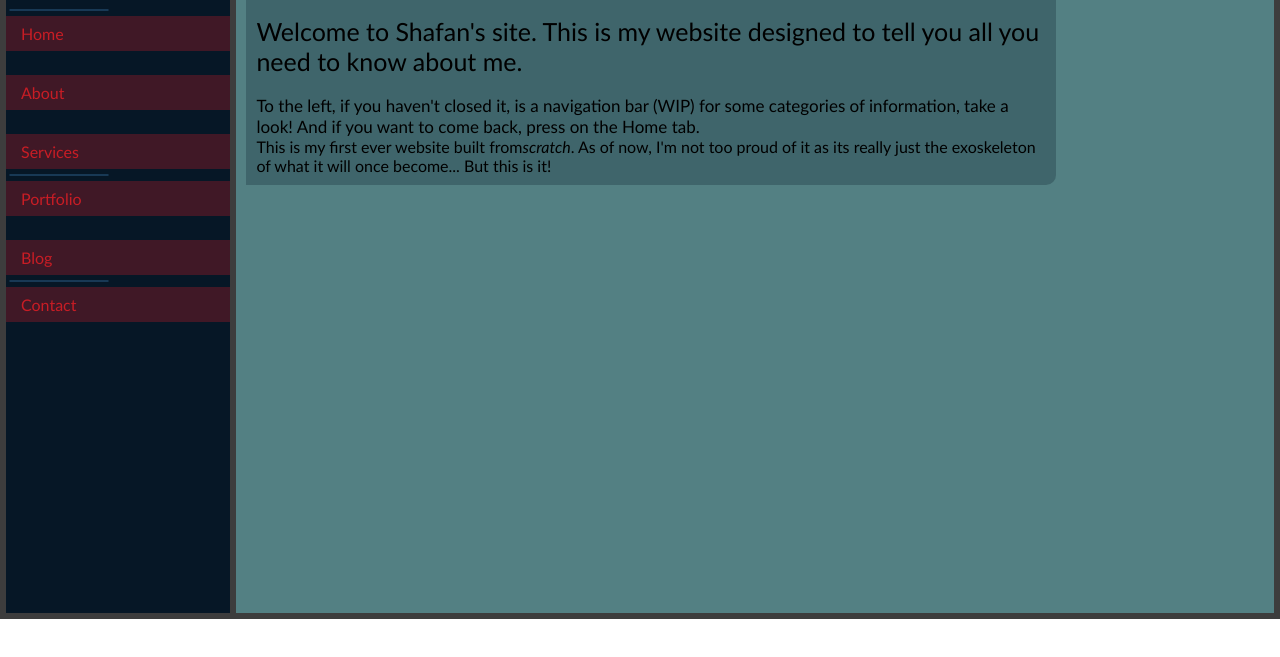
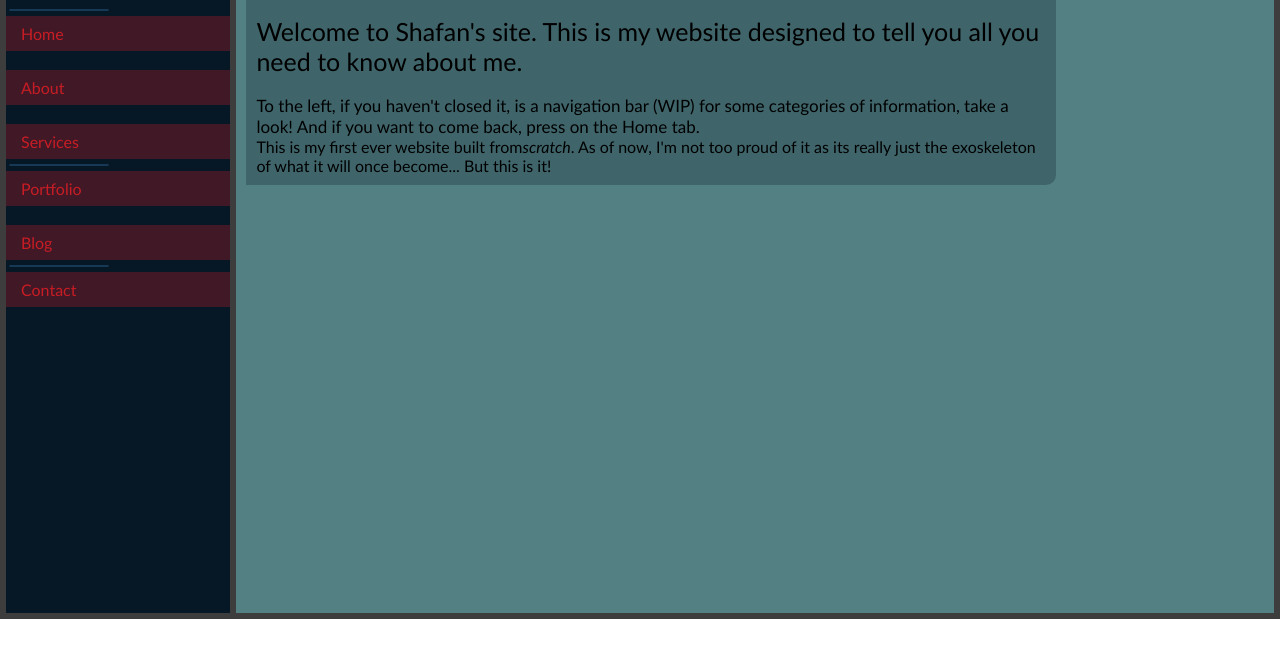
Before and after one commit to s1hiro/website, a plain HTML site: page index.html in a window 1280 px wide. Shown: the part 181-838 px from the top of the page. After the commit the page ends 800 px from the top, so only its background shows below. Drawn offline with nearby package versions, Linux system fonts and the light colour scheme; some packages are replaced by stand-ins of ours.

Commit message:
Minor Change

```diff
--- a/style.css
+++ b/style.css
@@ -6,7 +6,7 @@
 }
 
 html, body {
-    height: 100%; /* Ensure html and body take full height */
+    height: calc(100vh - 80px); /* Ensure html and body take full height */
 }
 
 body {
@@ -49,7 +49,6 @@ body {
     box-shadow: none;
     display: block;
     padding: 8px 15px;
-    margin-bottom: 5px;
 }
 
 .sidenav-summary {
```
